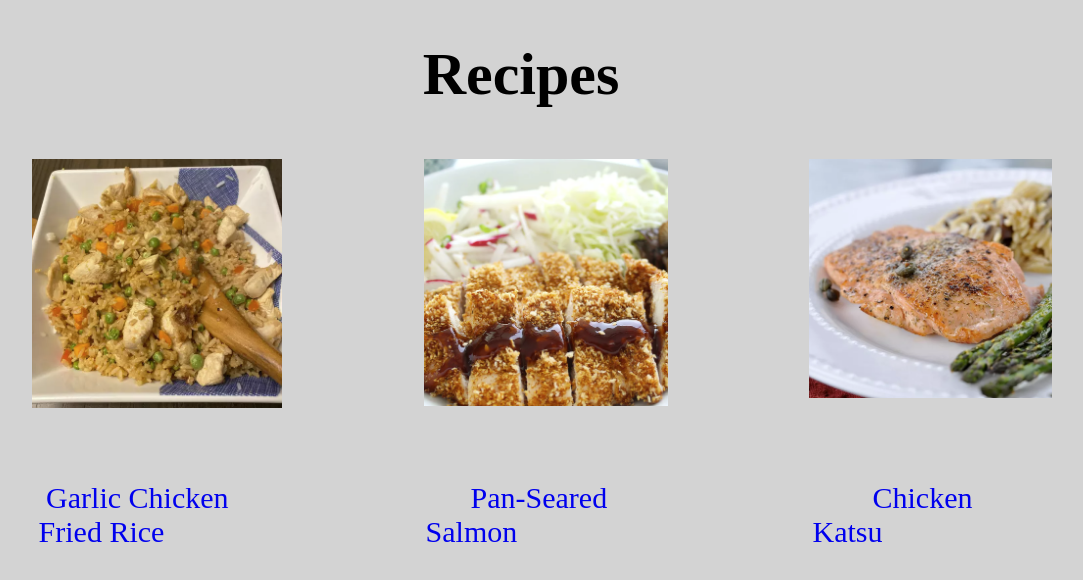
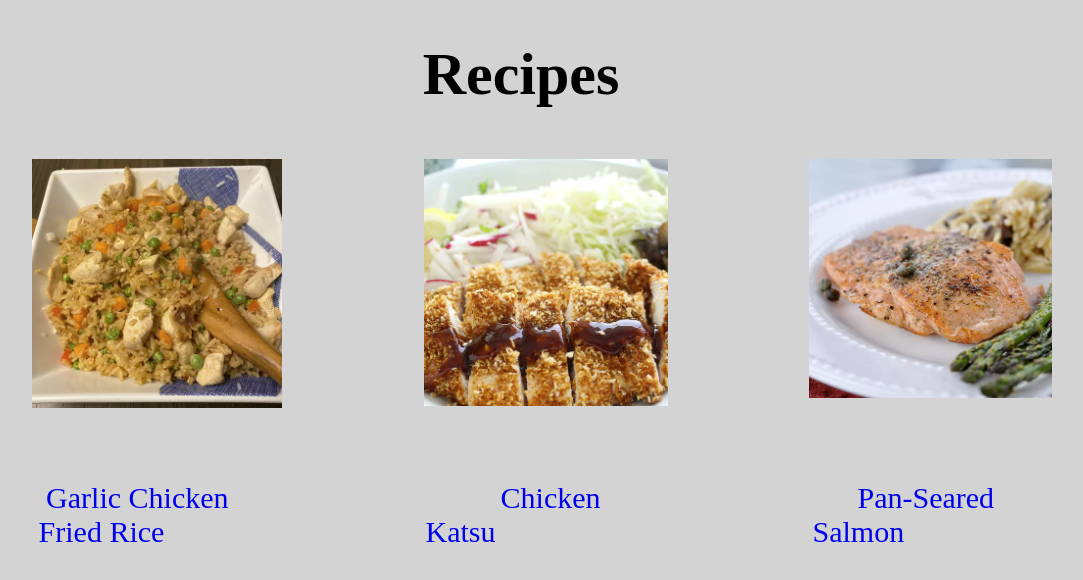
Before and after one commit to bthai2/recipes, a plain HTML site: page index.html in a window 1280 px wide. Shown: the whole page, without its empty margins (119-1202 px from the left). Drawn offline with Linux system fonts and the light colour scheme.

Commit message:
Fix link names on index.html

```diff
--- a/index.html
+++ b/index.html
@@ -14,8 +14,8 @@
 		</ul>
 		<ul>
 			<li class="caption"><a href="./recipes/chicken.html">&nbsp;Garlic Chicken Fried Rice</a></li>
-			<li class="caption"><a href="./recipes/salmon.html">&emsp;&nbsp;&nbsp;Pan-Seared Salmon</a></li>
-			<li class="caption"><a href="./recipes/chickenKatsu.html">&emsp;&emsp;Chicken Katsu</a></li>
+			<li class="caption"><a href="./recipes/salmon.html">&emsp;&nbsp;&nbsp;&emsp;Chicken Katsu</a></li>
+			<li class="caption"><a href="./recipes/chickenKatsu.html">&emsp;&nbsp;&nbsp;Pan-Seared Salmon</a></li>
 		</ul>
 	</body>
 </html>
```
